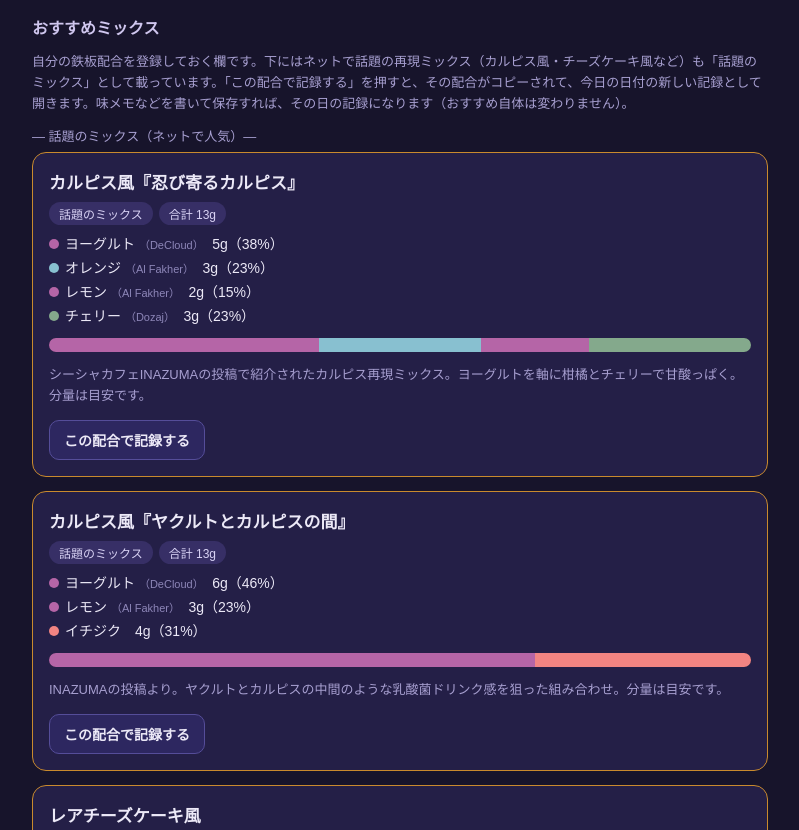
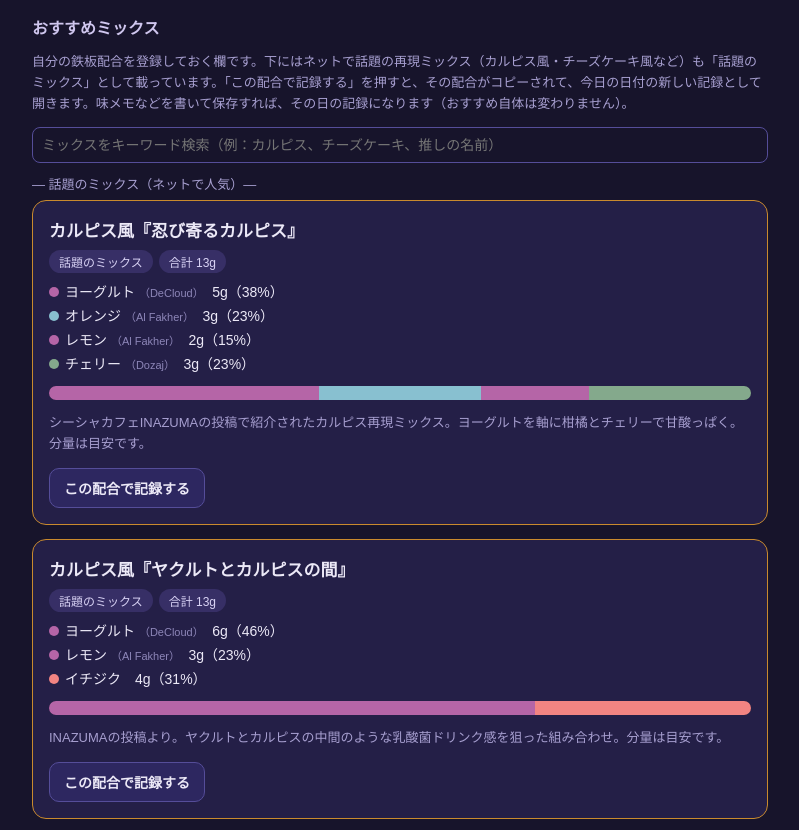
Before and after one commit to marin0610/shisha-note, a plain HTML site: page index.html in a window 1280 px wide. Shown: the part 972-1802 px from the top of the page, without its empty margins (240-1039 px from the left). Drawn offline with Linux system fonts and the light colour scheme.

Commit message:
ミックスのキーワード検索・話題ミックス22種に増量・検索のかな対応

```diff
--- a/index.html
+++ b/index.html
@@ -95,7 +95,7 @@
     </div>
     <h2 style="color:#cfc6ee;font-size:16px;margin:18px 0 8px">推しフレーバー診断</h2>
     <div class="card">
-      <p class="muted">推しのイメージカラーと雰囲気に答えると、カタログ817種から「推し概念ミックス」を診断します。やってて楽しいやつです。</p>
+      <p class="muted">推しのイメージカラーと雰囲気に答えると、カタログ820種から「推し概念ミックス」を診断します。やってて楽しいやつです。</p>
       <label for="oshi-name">推しの名前（任意）</label>
       <input type="text" id="oshi-name" placeholder="例：推しの名前">
       <label>Q1. 推しのイメージカラーは？</label>
@@ -108,6 +108,8 @@
     </div>
     <h2 style="color:#cfc6ee;font-size:16px;margin:18px 0 8px">おすすめミックス</h2>
     <p class="muted">自分の鉄板配合を登録しておく欄です。下にはネットで話題の再現ミックス（カルピス風・チーズケーキ風など）も「話題のミックス」として載っています。「この配合で記録する」を押すと、その配合がコピーされて、今日の日付の新しい記録として開きます。味メモなどを書いて保存すれば、その日の記録になります（おすすめ自体は変わりません）。</p>
+    <input type="text" id="preset-search" placeholder="ミックスをキーワード検索（例：カルピス、チーズケーキ、推しの名前）">
+    <div style="height:8px"></div>
     <div id="preset-list"></div>
     <div class="row-btns" style="margin-bottom:16px">
       <button class="sub" id="btn-new-preset">＋ おすすめミックスを追加</button>
@@ -388,6 +390,7 @@ state.records.forEach(function(r) {
 function save() { try { localStorage.setItem(LS_KEY, JSON.stringify(state)); } catch (e) {} }
 save();
 function esc(s) { return String(s == null ? "" : s).replace(/&/g, "&amp;").replace(/</g, "&lt;").replace(/>/g, "&gt;").replace(/"/g, "&quot;"); }
+function normQ(s) { return String(s == null ? "" : s).toLowerCase().replace(/[ぁ-ゖ]/g, function(c){ return String.fromCharCode(c.charCodeAt(0) + 0x60); }); }
 function toast(msg) { var t = document.getElementById("toast"); t.textContent = msg; t.classList.remove("hidden"); setTimeout(function(){ t.classList.add("hidden"); }, 2400); }
 
 /* ========= 計算 ========= */
@@ -422,7 +425,7 @@ function recordMatches(rec, query, vibe, favOnly) {
   if (query) {
     var nicWords = (rec.items.some(function(it){ return it.nic === 1; }) ? "ニコチン入り " : "") + (rec.items.some(function(it){ return it.nic === 0; }) ? "ノンニコチン" : "");
     var hay = [rec.title, rec.place || "", rec.taste || "", rec.vibeText || "", nicWords].concat(rec.items.map(function(it){ return it.label + " " + (it.en || "") + " " + (it.brand || "") + " " + (it.genre || ""); })).join(" ").toLowerCase();
-    if (hay.indexOf(query.toLowerCase()) < 0) return false;
+    if (normQ(hay).indexOf(normQ(query)) < 0) return false;
   }
   return true;
 }
@@ -528,15 +531,24 @@ function presetCardHtml(r) {
     + '<div class="row-btns"><button class="sub" data-use="' + r.id + '">この配合で記録する</button>' + (r.kind === "net" ? '' : '<button class="sub" data-pedit="' + r.id + '">編集する</button>') + '</div>'
     + '</div>';
 }
+var PRESET_Q = "";
+function presetMatches(p) {
+  if (!PRESET_Q) return true;
+  var hay = normQ([p.title, p.note || "", p.shopName || "", p.oshi || ""].concat(p.items.map(function(it){ return it.label + " " + (it.brand || ""); })).join(" "));
+  return hay.indexOf(normQ(PRESET_Q)) >= 0;
+}
 function renderPresets() {
-  var std = state.presets.filter(function(p){ return p.kind === "shop"; });
-  var concept = state.presets.filter(function(p){ return p.kind === "concept"; });
-  var mine = state.presets.filter(function(p){ return p.kind !== "shop" && p.kind !== "concept"; });
-  var html = '<p class="muted" style="margin:4px 0">― 話題のミックス（ネットで人気）―</p>' + NET_MIXES.map(presetCardHtml).join("");
+  var net = NET_MIXES.filter(presetMatches);
+  var std = state.presets.filter(function(p){ return p.kind === "shop"; }).filter(presetMatches);
+  var concept = state.presets.filter(function(p){ return p.kind === "concept"; }).filter(presetMatches);
+  var mine = state.presets.filter(function(p){ return p.kind !== "shop" && p.kind !== "concept"; }).filter(presetMatches);
+  var html = "";
+  if (net.length) html += '<p class="muted" style="margin:4px 0">― 話題のミックス（ネットで人気）―</p>' + net.map(presetCardHtml).join("");
   if (std.length) html += '<p class="muted" style="margin:4px 0">― お店の定番 ―</p>' + std.map(presetCardHtml).join("");
   if (concept.length) html += '<p class="muted" style="margin:4px 0">― 推し概念 ―</p>' + concept.map(presetCardHtml).join("");
   if (mine.length) html += '<p class="muted" style="margin:4px 0">― 自分のおすすめ ―</p>' + mine.map(presetCardHtml).join("");
-  if (!std.length && !concept.length && !mine.length) html += '<div class="card"><p class="muted">自分のミックスはまだ登録がありません。「＋ おすすめミックスを追加」から、お店の定番や自分の鉄板を登録できます。推し診断の結果もここに保存できます。</p></div>';
+  if (PRESET_Q && !net.length && !std.length && !concept.length && !mine.length) html = '<div class="card"><p class="muted">「' + esc(PRESET_Q) + '」に合うミックスは見つかりませんでした。</p></div>';
+  if (!PRESET_Q && !state.presets.length) html += '<div class="card"><p class="muted">自分のミックスはまだ登録がありません。「＋ おすすめミックスを追加」から、お店の定番や自分の鉄板を登録できます。推し診断の結果もここに保存できます。</p></div>';
   var wrap = document.getElementById("preset-list");
   wrap.innerHTML = html;
   wrap.querySelectorAll("button[data-use]").forEach(function(b) {
@@ -567,7 +579,15 @@ var NET_MIXES = [
   NM("net11", "ダブルアップル×シナモン×バニラ（5:2:3）", [["ダブルアップル","Al Fakher",6.5],["シナモン","Al Fakher",2.5],["バニラ","Al Fakher",4]], "水煙庵の『濃厚な大人のデザート』アレンジ。焼き菓子風に寄せる派生レシピ。"),
   NM("net12", "Love 66×レモン（7:3）", [["Love 66","Adalya",9],["レモン","Al Fakher",4]], "水煙庵のLove66レビューより。レモンで爽快感MAXに寄せる派生。バニラ8:2にすると濃厚デザート風。"),
   NM("net13", "バニラ×ミルク×キャラメル（4:3:3）", [["バニラ","Al Fakher",5],["ミルク","Debaj",4],["キャラメル","Starbuzz",4]], "BEYOND VAPE JAPANの甘めレシピ。甘いフレーバーだけで固めた甘党向け。"),
-  NM("net14", "スタバ風ピンキーラテ", [["ピンキー","Azure",6],["ミルク","Debaj",4]], "シーシャ店ばんびえんのスタッフnoteより。ピンキー（ピンクグレープフルーツ＋ストロベリー＋ラズベリー）をミルクでラテ風に。")
+  NM("net14", "スタバ風ピンキーラテ", [["ピンキー","Azure",6],["ミルク","Debaj",4]], "シーシャ店ばんびえんのスタッフnoteより。ピンキー（ピンクグレープフルーツ＋ストロベリー＋ラズベリー）をミルクでラテ風に。"),
+  NM("net15", "クリームソーダ風", [["ソラーナビーチ","Azure",5],["ミルク","Debaj",5],["ジンジャーエール","Afzal",2.5]], "ばんびえんのスタッフnoteより（比率4:4:2をグラム換算）。ソラーナビーチはかき氷のメロンシロップ味。ミルクの量を減らさないのがコツだそう。"),
+  NM("net16", "メロンクリームソーダ風（手軽版）", [["メロン","Dozaj",5],["ミルク","Debaj",3],["バニラ","Al Fakher",2],["アイス","Dozaj",2],["ライム","Al Fakher",1]], "恵比寿RIMEのnoteより。少ない材料で作る手軽版メロンクリームソーダ。甘さを足すなら練乳も。分量は目安です。"),
+  NM("net17", "ダブルアップル×シナモン×キャラメル（4:3:3）", [["ダブルアップル","Al Fakher",5],["シナモン","Al Fakher",4],["キャラメル","Starbuzz",4]], "BEYOND VAPE JAPANの『スパイス系の定番人気』。リコリス的な甘さ＋お菓子のような甘み＋スパイス感。"),
+  NM("net18", "Love 66×バニラ（8:2）", [["Love 66","Adalya",10.5],["バニラ","Al Fakher",2.5]], "水煙庵のLove66レビューより。バニラで濃厚デザート風に寄せる派生。"),
+  NM("net19", "チョコレート×ストロベリー（6:4）", [["チョコレート","Fumari",8],["ストロベリー","Fumari",5]], "BEYOND VAPE JAPANの甘め定番。まるでデザートのような味わい。"),
+  NM("net20", "苺ミルクティー", [["アールグレイ","DeCloud",5],["ミルク","Debaj",5],["ストロベリー","Dozaj",3]], "モクログのトレンド記事より。ロイヤルミルクティーにストロベリーを足した派生。分量は目安です。"),
+  NM("net21", "ティラミス×カプチーノ×カルダモン（6:3:1）", [["ティラミス","JiBiAR",8],["カプチーノ","Al Fakher",4],["カルダモン","Al Fakher",1]], "水煙庵のJiBiARティラミスレビューに載っていた派生。カルダモンのスパイスが効いた大人味。"),
+  NM("net22", "ピンキーケイン", [["ピンキー","Azure",7],["ケーンミント","Tangiers",3]], "ばんびえんのスタッフnoteより（グラム通り）。ピンキーの甘酸っぱさにケーンミントの強い清涼感。")
 ];
 
 /* ========= 推しフレーバー診断 ========= */
@@ -656,6 +676,7 @@ function diagnoseOshi() {
 document.getElementById("btn-oshi").addEventListener("click", diagnoseOshi);
 
 document.getElementById("search").addEventListener("input", function(ev){ filter.query = ev.target.value.trim(); renderList(); });
+document.getElementById("preset-search").addEventListener("input", function(ev){ PRESET_Q = ev.target.value.trim(); renderPresets(); });
 document.getElementById("btn-fav-only").addEventListener("click", function() {
   filter.favOnly = !filter.favOnly;
   this.textContent = filter.favOnly ? "お気に入りだけ（表示中）" : "お気に入りだけ";
@@ -784,8 +805,8 @@ function entryMatches(f) {
   if (CF.nic === "yes" && f.nic !== 1) return false;
   if (CF.nic === "no" && f.nic !== 0) return false;
   if (CF.q) {
-    var hay = (f.label + " " + f.en + " " + f.brand).toLowerCase();
-    if (hay.indexOf(CF.q.toLowerCase()) < 0) return false;
+    var hay = normQ(f.label + " " + f.en + " " + f.brand);
+    if (hay.indexOf(normQ(CF.q)) < 0) return false;
   }
   return true;
 }
```
